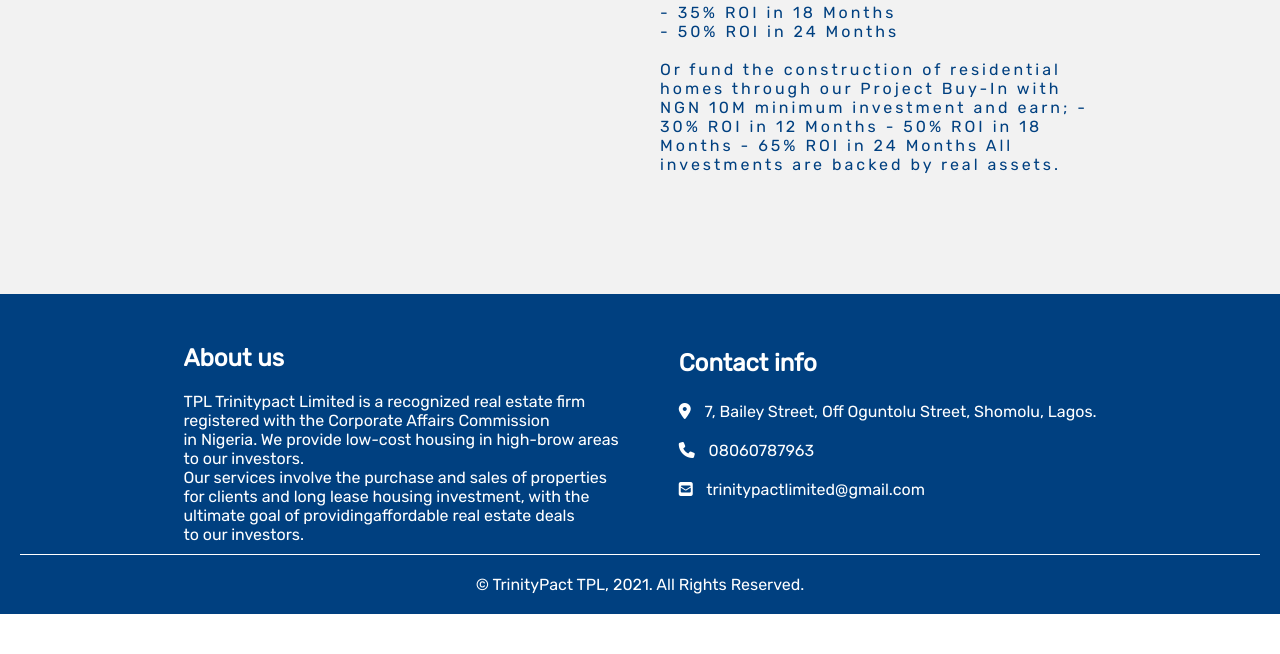
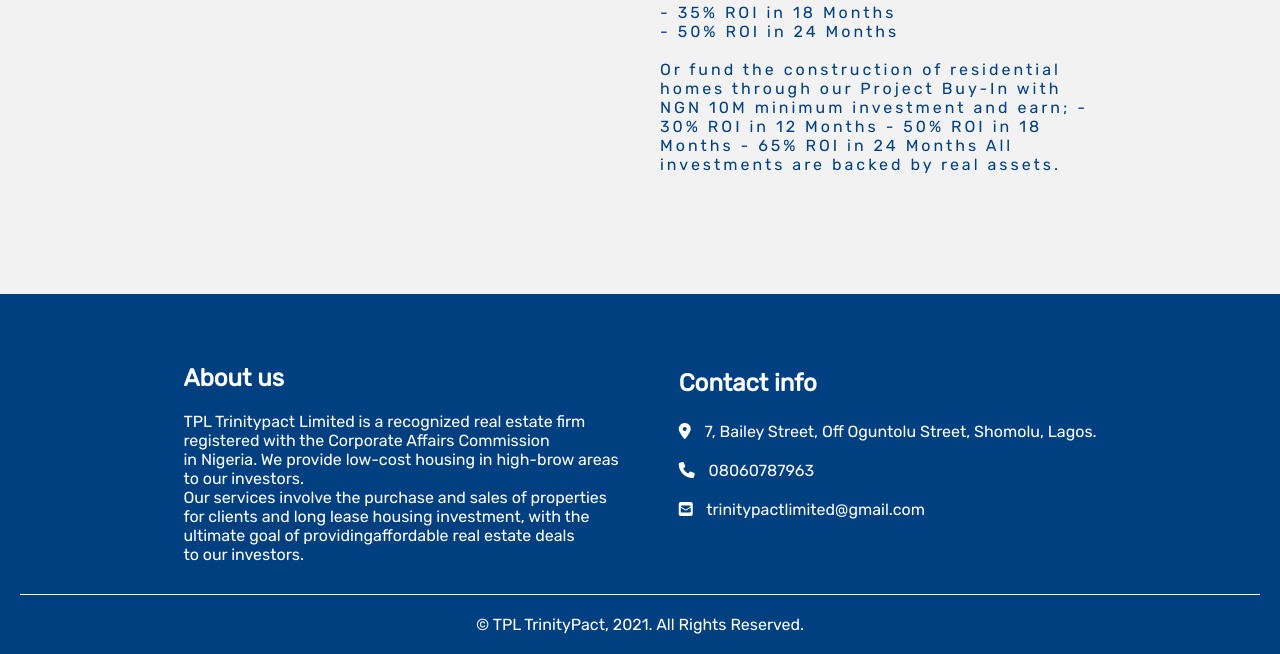
Before and after one commit to demilade211/Trinitypact, a plain HTML site: page index.html in a window 1280 px wide. Shown: the part 2854-3508 px from the top of the page. Before the commit the page ends 3468 px from the top, so only its background shows below. Drawn offline with Linux system fonts and the light colour scheme; a web font is replaced by a local one.

Commit message:
added correct tpl

```diff
--- a/index.html
+++ b/index.html
@@ -149,7 +149,7 @@
         </div>
     </div>
     <div class="copyright">
-        <p>&copy TrinityPact TPL, 2021. All Rights Reserved.</p>
+        <p>&copy TPL TrinityPact, 2021. All Rights Reserved.</p>
     </div>
 </footer>
 <script src="https://apps.elfsight.com/p/platform.js" defer></script>
--- a/style.css
+++ b/style.css
@@ -236,7 +236,7 @@
     justify-content: space-evenly;
     align-items: flex-start;
     flex-direction: column;
-    margin: 20px;
+    margin: 40px 20px;
     padding: 10px;
 }
 .para p{
```
